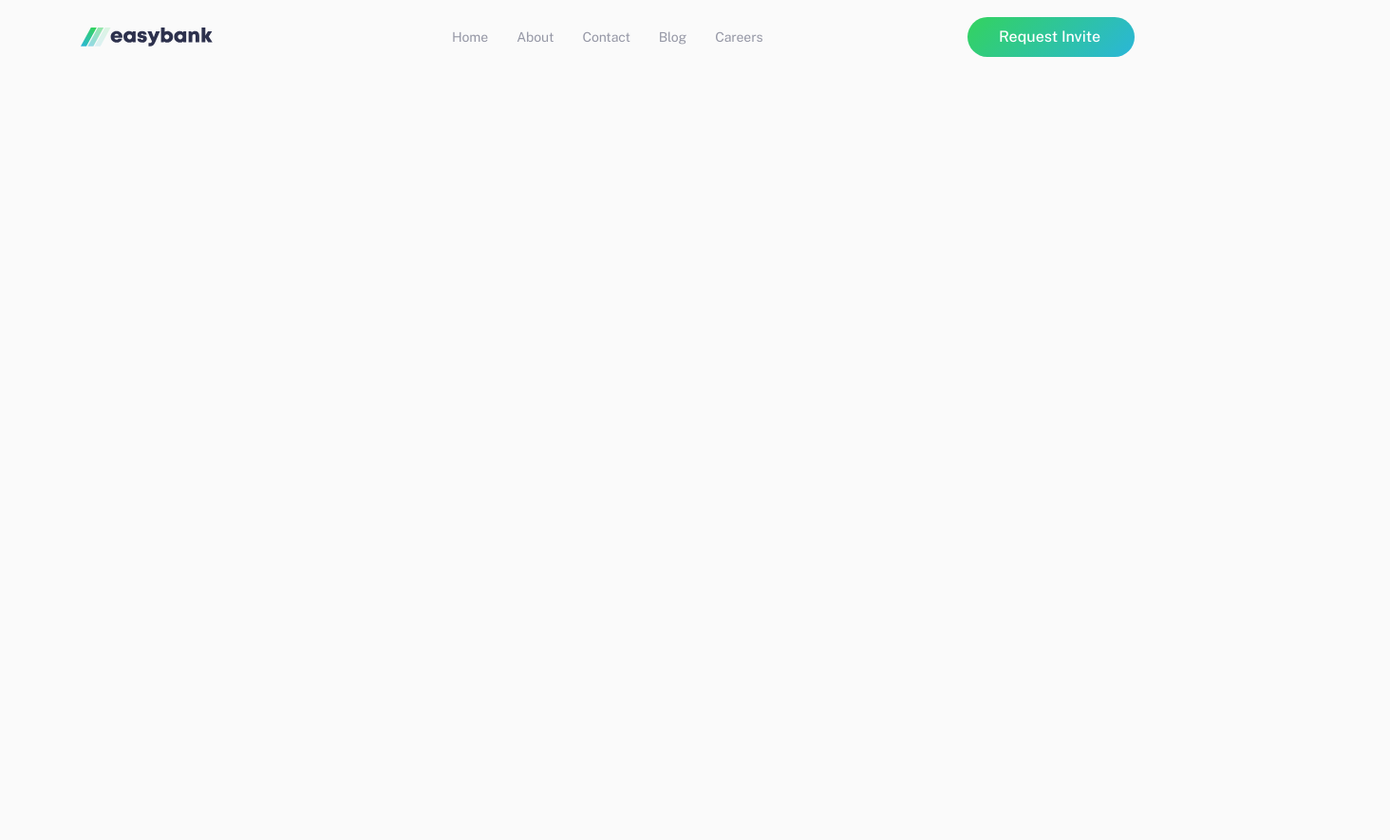
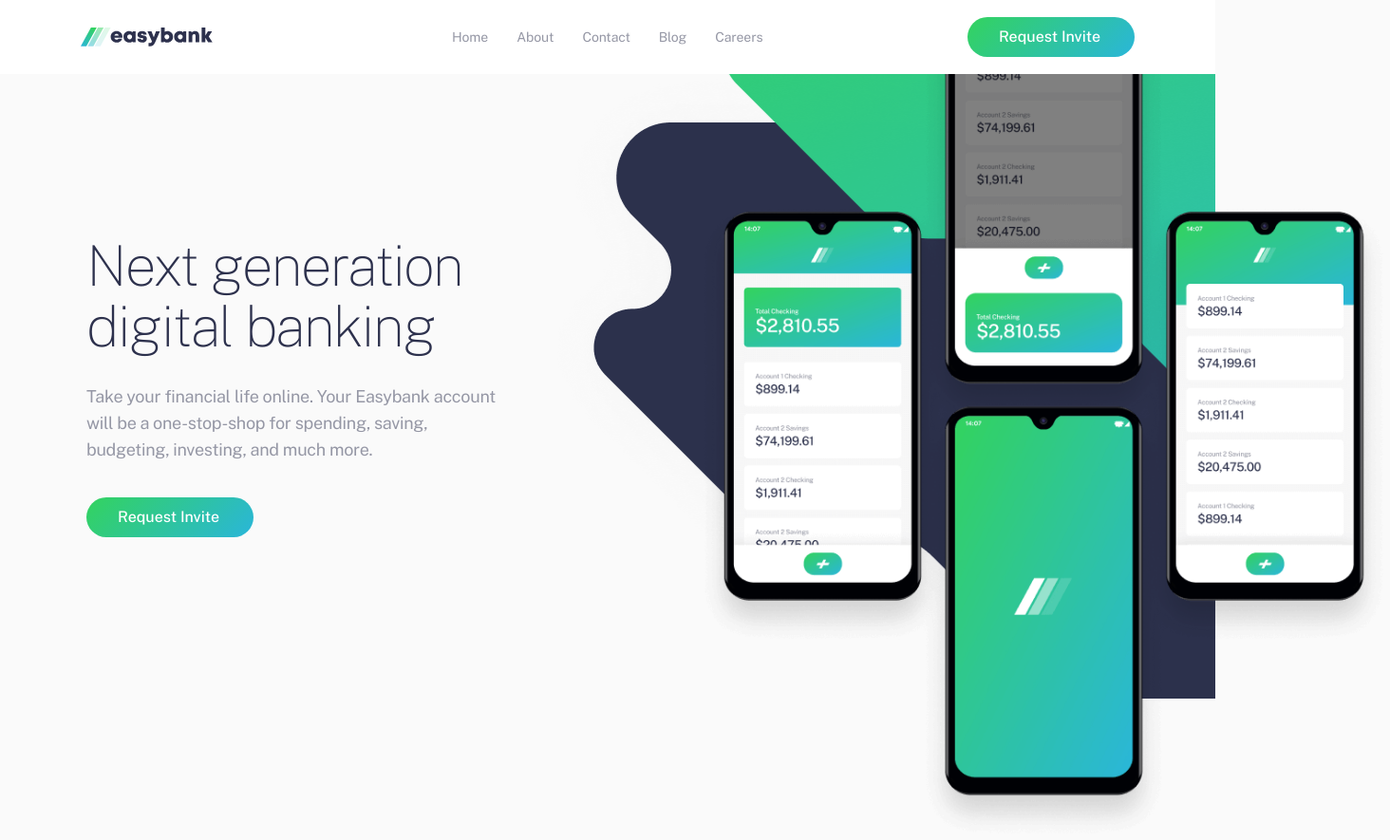
Before and after one commit to Bakhromoff/Easy-bank, a plain HTML site: page index.html in a window 1280 px wide. Shown: the whole page at 95% size, 1464 px wide, since content can reach past the window. Before the commit the page ends 800 px from the top, so only its background shows below. Drawn offline with Linux system fonts and the light colour scheme.

Commit message:
Add hero section

```diff
--- a/css/styles.css
+++ b/css/styles.css
@@ -2,7 +2,7 @@
 @font-face {
   font-family: "Public Sans";
   src: url("../fonts/PublicSans-Regular.woff2") format("woff2"),
-      url("../fonts/PublicSans-Regular.woff") format("woff");
+  url("../fonts/PublicSans-Regular.woff") format("woff");
   font-weight: normal;
   font-style: normal;
   font-display: swap;
@@ -11,7 +11,7 @@
 @font-face {
   font-family: "Public Sans";
   src: url("../fonts/PublicSans-Thin.woff2") format("woff2"),
-      url("../fonts/PublicSans-Thin.woff") format("woff");
+  url("../fonts/PublicSans-Thin.woff") format("woff");
   font-weight: 100;
   font-style: normal;
   font-display: swap;
@@ -20,7 +20,7 @@
 @font-face {
   font-family: "Public Sans";
   src: url("../fonts/PublicSans-Medium.woff2") format("woff2"),
-      url("../fonts/PublicSans-Medium.woff") format("woff");
+  url("../fonts/PublicSans-Medium.woff") format("woff");
   font-weight: 500;
   font-style: normal;
   font-display: swap;
@@ -29,7 +29,7 @@
 @font-face {
   font-family: "Lexend Deca";
   src: url("../fonts/LexendDeca-Regular.woff2") format("woff2"),
-      url("../fonts/LexendDeca-Regular.woff") format("woff");
+  url("../fonts/LexendDeca-Regular.woff") format("woff");
   font-weight: normal;
   font-style: normal;
   font-display: swap;
@@ -129,6 +129,7 @@ img {
 .site-header {
   padding-top: 18px;
   padding-bottom: 18px;
+  background-color: #fff;
 }
 
 .site-header__container {
@@ -175,6 +176,51 @@ img {
   margin-left: 30px;
 }
 
+/* HERO */
+
+.hero {
+  z-index: -2;
+  position: relative;
+  background-image: url(../img/hero-bg.png);
+  background-repeat: no-repeat;
+  background-position: calc(50% + 603px) -256px;
+}
+
+.hero__container {
+  padding-top: 170px;
+  padding-bottom: 170px;
+  padding-left: 26px;
+}
+.hero-content {
+  width: 100%;
+  max-width: 447px;
+
+}
+.hero__heading {
+  margin-top: 0;
+  margin-bottom: 28px;
+  font-weight: 100;
+  font-size: 59px;
+  line-height: 64px;
+  letter-spacing: -2px;
+  color: var(--heading-color);
+}
+.hero__text {
+  margin-top: 0;
+  margin-bottom: 36px;
+  font-size: 18px;
+  line-height: 28px;
+  letter-spacing: -0.28px;
+}
+
+.hero__img {
+  width: 729px;
+  height: 900px;
+  position: absolute;
+  left: calc(50% + 95px);
+  top: -93px;
+  z-index: -1;
+}
 
 /* MAIN CONTENT */
 
--- a/index.html
+++ b/index.html
@@ -42,6 +42,20 @@
     </div>
   </header>
 
+  <!-- HERO -->
+
+  <section class="hero">
+<div class="container hero__container">
+<div class="hero-content">
+<h2 class="hero__heading">Next generation
+  digital banking</h2>
+<p class="hero__text">Take your financial life online. Your Easybank account will be a one-stop-shop for spending, saving, budgeting, investing, and much more.</p>
+<a class="button" href="#">Request Invite</a>
+</div>
+</div>
+<img class="hero__img" src="img/hero-img.png" alt="hero img" srcset="img/hero-img.png 1x, img/hero-img@2x.png 2x" width="729" height="900">
+
+  </section>
   <script src="js/main.js"></script>
 </body>
 </html>
```
Also changed, not shown: img/hero-bg.png (added), img/hero-img.png (added), img/hero-img@2x.png (added), 1 other file.
